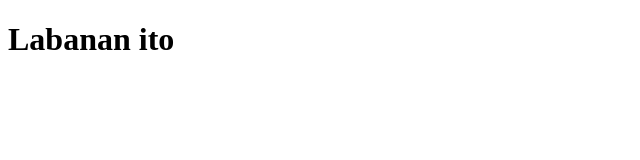
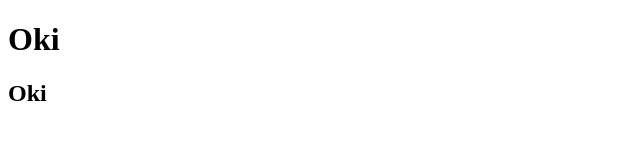
Before and after one commit to Sozo-Technologies/TacTixs-Battle, a website: page src/pages/HomePage.html in a window 1280 px wide. Shown: the whole page, without its empty margins (0-640 px from the left). Drawn offline with Linux system fonts and the light colour scheme.

Commit message:
Make changes to home page

```diff
--- a/src/pages/HomePage.html
+++ b/src/pages/HomePage.html
@@ -6,6 +6,7 @@
     <title>Document</title>
 </head>
 <body>
-    <h1>Labanan ito</h1>
+    <h1>Oki</h1>
+    <h2>Oki</h2>
 </body>
 </html>
```
